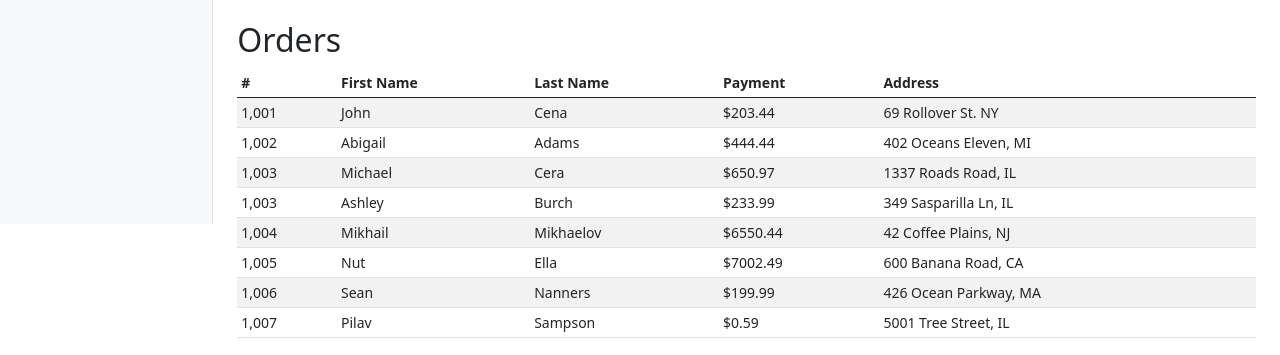
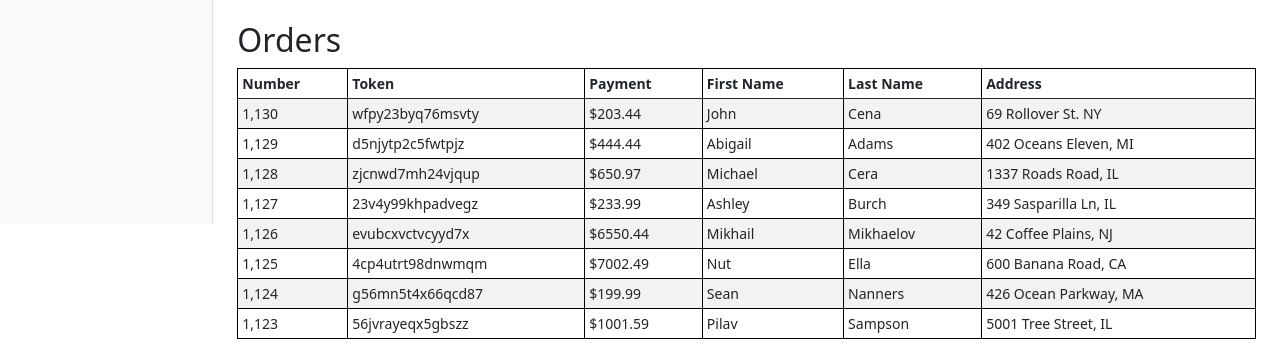
Before and after one commit to devdot4/aps-solutions, a plain HTML site: page index.html in a window 1280 px wide. Shown: the part 576-931 px from the top of the page. Drawn offline with nearby package versions, Linux system fonts and the light colour scheme.

Commit message:
third commit

```diff
--- a/dashboard.css
+++ b/dashboard.css
@@ -1,5 +1,10 @@
 body {
   font-size: .875rem;
+}
+
+tbody, td, tfoot, th, thead, tr {
+  border-color: black;
+  border-width: 1px;
 }
 
 .feather {
--- a/index.html
+++ b/index.html
@@ -101,25 +101,25 @@
         </h6>
         <ul class="nav flex-column mb-2">
           <li class="nav-item">
-            <a class="nav-link" href="#">
+            <a class="nav-link" href="https://www.youtube.com/watch?v=dQw4w9WgXcQ">
               <span data-feather="file-text"></span>
               Current month
             </a>
           </li>
           <li class="nav-item">
-            <a class="nav-link" href="#">
+            <a class="nav-link" href="https://www.youtube.com/watch?v=dQw4w9WgXcQ">
               <span data-feather="file-text"></span>
               Last quarter
             </a>
           </li>
           <li class="nav-item">
-            <a class="nav-link" href="#">
+            <a class="nav-link" href="https://www.youtube.com/watch?v=dQw4w9WgXcQ">
               <span data-feather="file-text"></span>
               Social engagement
             </a>
           </li>
           <li class="nav-item">
-            <a class="nav-link" href="#">
+            <a class="nav-link" href="https://www.youtube.com/watch?v=dQw4w9WgXcQ">
               <span data-feather="file-text"></span>
               Year-end sale
             </a>
@@ -150,68 +150,77 @@
         <table class="table table-striped table-sm">
           <thead>
             <tr>
-              <th>#</th>
+              <th>Number</th>
+              <th>Token</th>
+              <th>Payment</th>
               <th>First Name</th>
               <th>Last Name</th>
-              <th>Payment</th>
               <th>Address</th>
             </tr>
           </thead>
           <tbody>
             <tr>
-              <td>1,001</td>
+              <td>1,130</td>
+              <td>wfpy23byq76msvty</td>
+              <td>$203.44</td>
               <td>John</td>
               <td>Cena</td>
-              <td>$203.44</td>
               <td>69 Rollover St. NY</td>
             </tr>
             <tr>
-              <td>1,002</td>
+              <td>1,129</td>
+              <td>d5njytp2c5fwtpjz</td>
+              <td>$444.44</td>
               <td>Abigail</td>
               <td>Adams</td>
-              <td>$444.44</td>
               <td>402 Oceans Eleven, MI</td>
             </tr>
             <tr>
-              <td>1,003</td>
+              <td>1,128</td>
+              <td>zjcnwd7mh24vjqup</td>
+              <td>$650.97</td>
               <td>Michael</td>
               <td>Cera</td>
-              <td>$650.97</td>
               <td>1337 Roads Road, IL</td>
             </tr>
             <tr>
-              <td>1,003</td>
+              <td>1,127</td>
+              <td>23v4y99khpadvegz</td>
+              <td>$233.99</td>
               <td>Ashley</td>
               <td>Burch</td>
-              <td>$233.99</td>
               <td>349 Sasparilla Ln, IL</td>
             </tr>
             <tr>
-              <td>1,004</td>
+              <td>1,126</td>
+              <td>evubcxvctvcyyd7x</td>
+              <td>$6550.44</td>
               <td>Mikhail</td>
               <td>Mikhaelov</td>
-              <td>$6550.44</td>
               <td>42 Coffee Plains, NJ</td>
             </tr>
             <tr>
-              <td>1,005</td>
+              <td>1,125</td>
+              <td>4cp4utrt98dnwmqm</td>
+              <td>$7002.49</td>
               <td>Nut</td>
               <td>Ella</td>
-              <td>$7002.49</td>
               <td>600 Banana Road, CA</td>
             </tr>
             <tr>
-              <td>1,006</td>
+              <td>1,124</td>
+              <td>g56mn5t4x66qcd87</td>
+              <td>$199.99</td>
               <td>Sean</td>
               <td>Nanners</td>
-              <td>$199.99</td>
               <td>426 Ocean Parkway, MA</td>
             </tr>
             <tr>
-              <td>1,007</td>
+              <td>1,123</td>
+              <td>56jvrayeqx5gbszz</td>
+              <td>$1001.59</td>
               <td>Pilav</td>
               <td>Sampson</td>
-              <td>$0.59</td>
               <td>5001 Tree Street, IL</td>
             </tr>
           </tbody>
```
